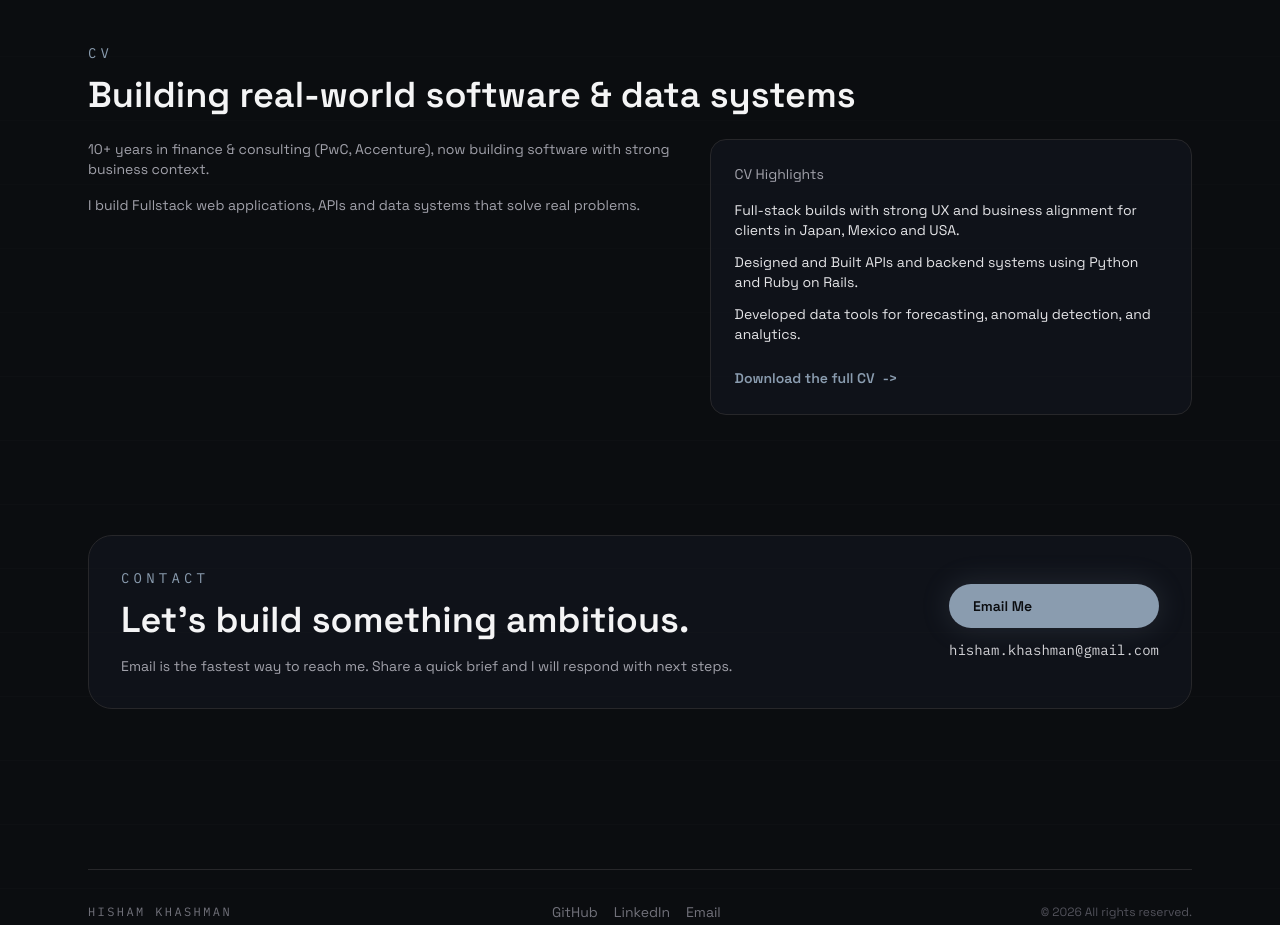
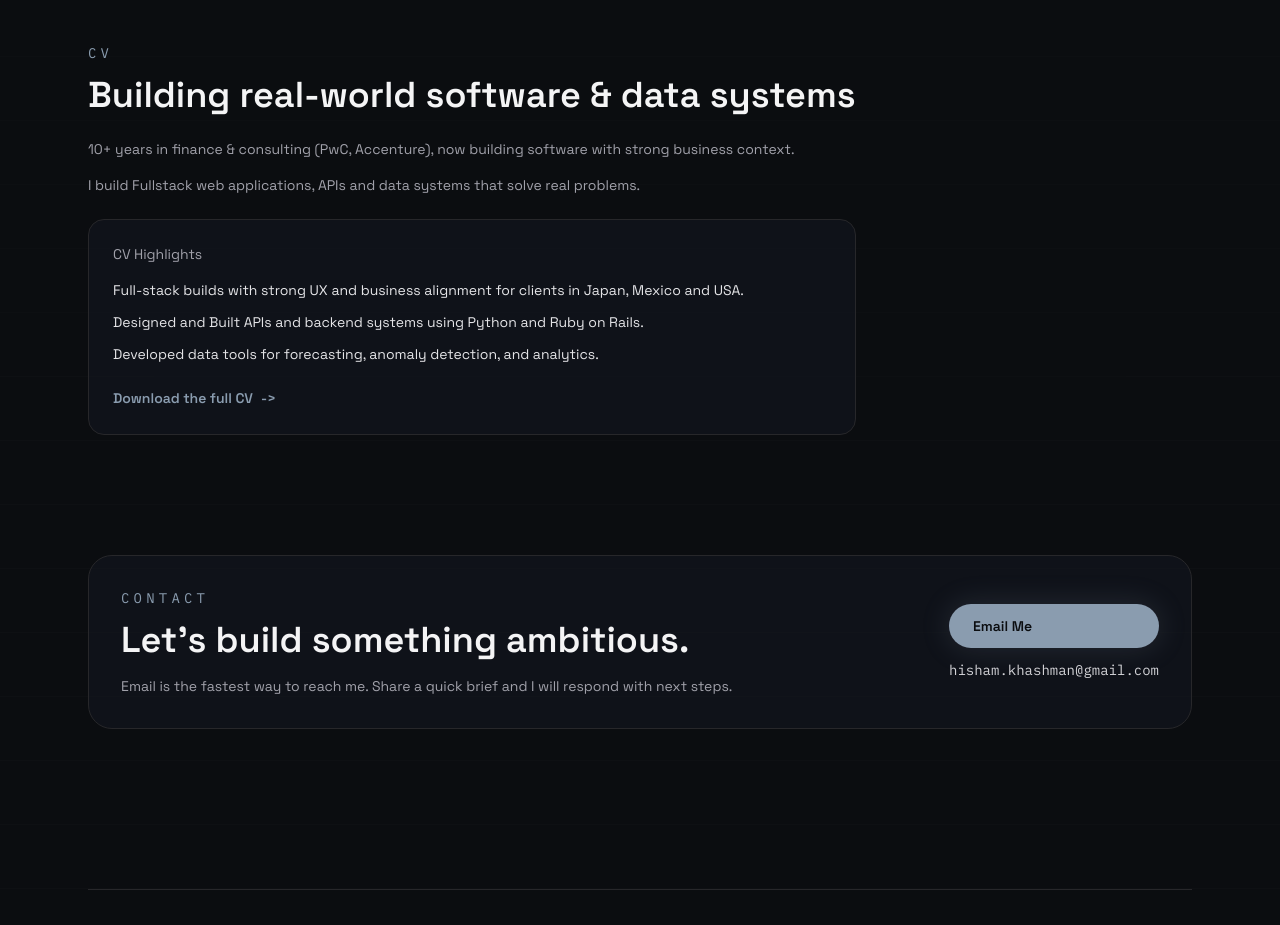
Before and after one commit to Hishamkhashman1/portfolio, a Next.js app: page / in a window 1280 px wide. Shown: the part 3720-4645 px from the top of the page. Built offline with nearby package versions, Linux system fonts and the light colour scheme.

Commit message:
updated CV section order

```diff
--- a/components/CVSection.tsx
+++ b/components/CVSection.tsx
@@ -12,7 +12,6 @@ export default function CVSection() {
         </h2>
       </div>
 
-      <div className="grid gap-8 lg:grid-cols-[1.1fr_0.9fr]">
       <div className="space-y-4 text-sm text-zinc-400">
         <p>{profile.background}</p>
         <p>
@@ -20,6 +19,7 @@ export default function CVSection() {
         </p>
       </div>
 
+      <div className="mt-6 max-w-3xl">
         <div className="rounded-2xl border border-zinc-800 bg-haze/50 p-6">
           <div className="text-sm text-zinc-400">CV Highlights</div>
           <ul className="mt-4 space-y-3 text-sm text-zinc-200">
```
Lines whose indentation alone changed are shown as unchanged.
